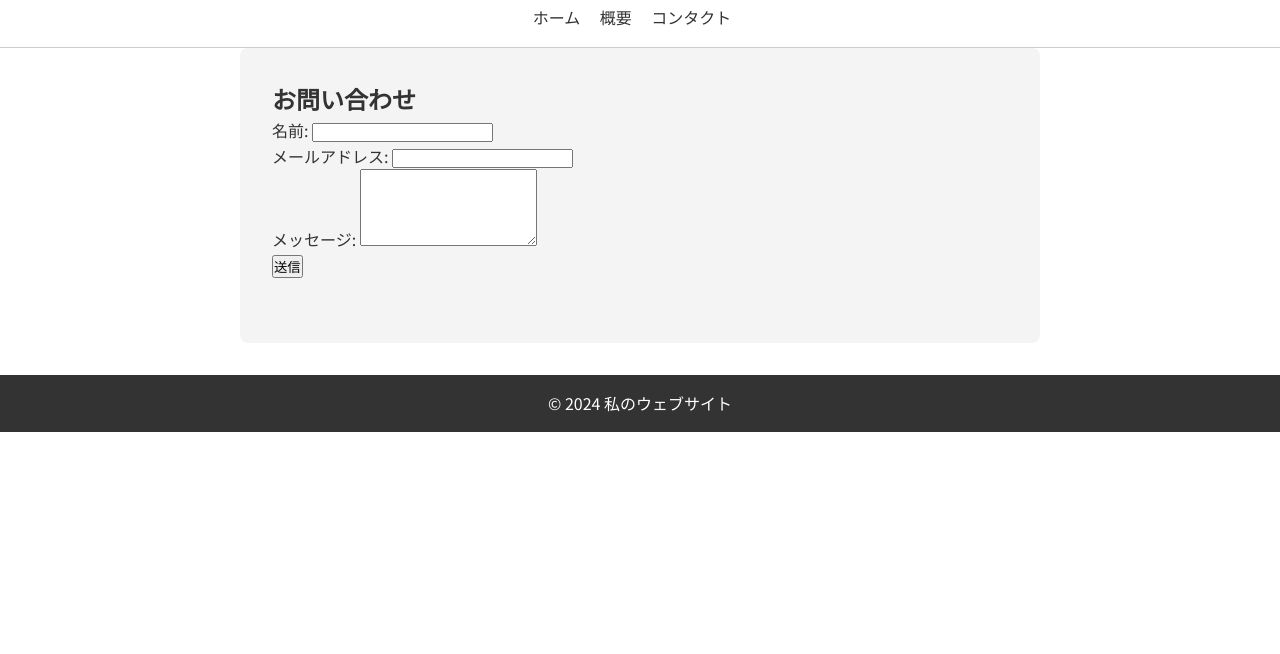
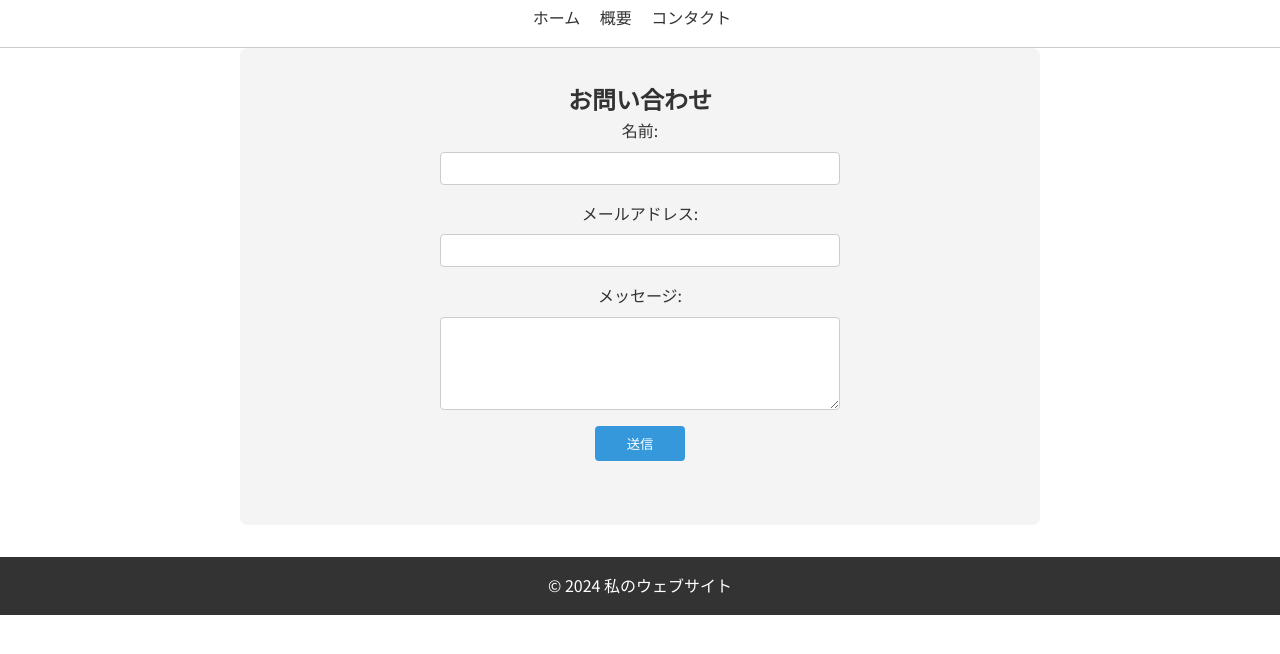
Before and after one commit to tw20th/Portfolio, a plain HTML site: page html/contact.html in a window 1280 px wide. Shown: the part 70-724 px from the top of the page. Drawn offline with Linux system fonts and the light colour scheme.

Commit message:
layout_end

```diff
--- a/styles.css
+++ b/styles.css
@@ -11,6 +11,7 @@ body {
     line-height: 1.6;
     background-color: #ffffff; /* ベースカラー */
     color: #333333; /* テキストカラー */
+    text-align: center; /* 全体のテキストを中央寄せ */
 }
 
 
@@ -50,6 +51,7 @@ main {
     padding: 2rem;
     background-color: #f4f4f4; /* 灰色の背景 */
     border-radius: 8px; /* 角を丸くする */
+    text-align: center; /* メインコンテンツ内のテキストを中央寄せ */
 }
 
 /* セクションのスタイル */
@@ -65,3 +67,42 @@ footer {
     padding: 1rem;
     margin-top: 2rem;
 }
+
+/* フォームのスタイル */
+form {
+    display: flex;
+    flex-direction: column; /* 縦に並べる */
+    align-items: center; /* 中央揃え */
+    gap: 1rem; /* フォーム要素間の間隔 */
+}
+
+form div {
+    width: 100%;
+    max-width: 400px; /* フォームの最大幅を指定 */
+    display: flex;
+    flex-direction: column; /* ラベルと入力欄を縦方向に並べる */
+}
+
+form label {
+    margin-bottom: 0.5rem; /* ラベルと入力欄の間隔 */
+}
+
+form input, form textarea {
+    width: 100%; /* 入力欄をフォームの幅に合わせる */
+    padding: 0.5rem;
+    border: 1px solid #ccc;
+    border-radius: 4px;
+}
+
+button[type="submit"] {
+    padding: 0.5rem 2rem;
+    border: none;
+    background-color: #3498db;
+    color: white;
+    border-radius: 4px;
+    cursor: pointer;
+}
+
+button[type="submit"]:hover {
+    background-color: #2980b9;
+}
```
